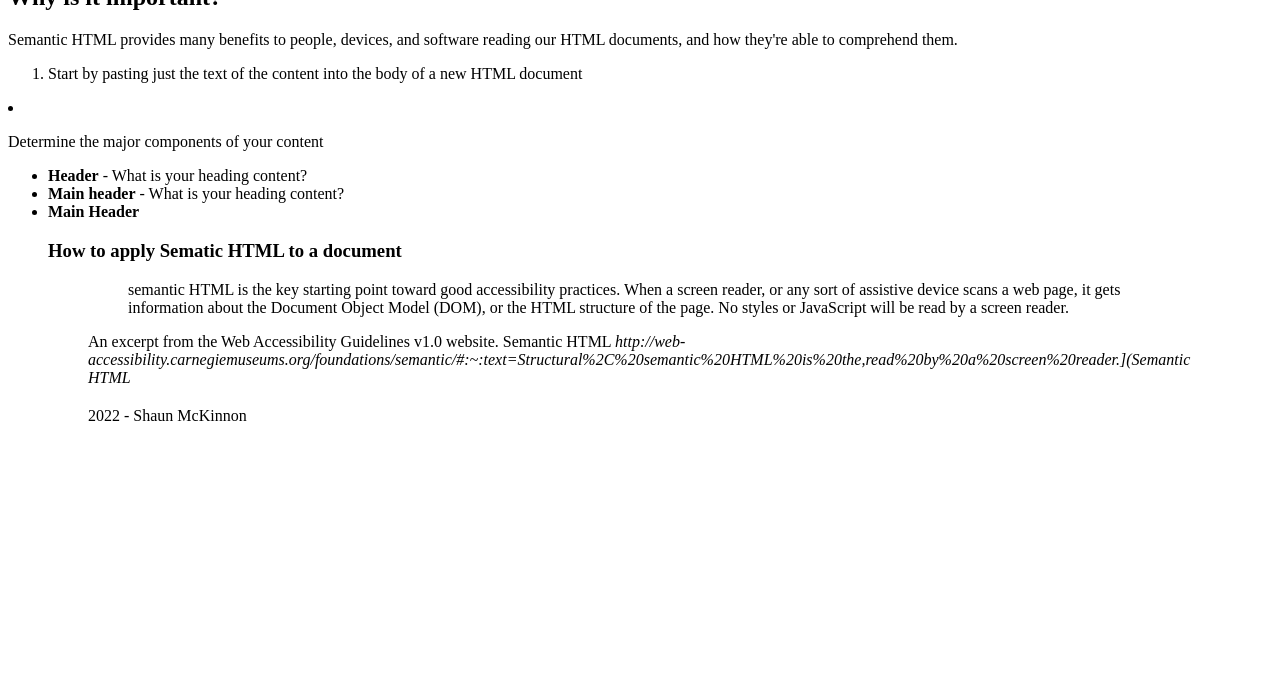
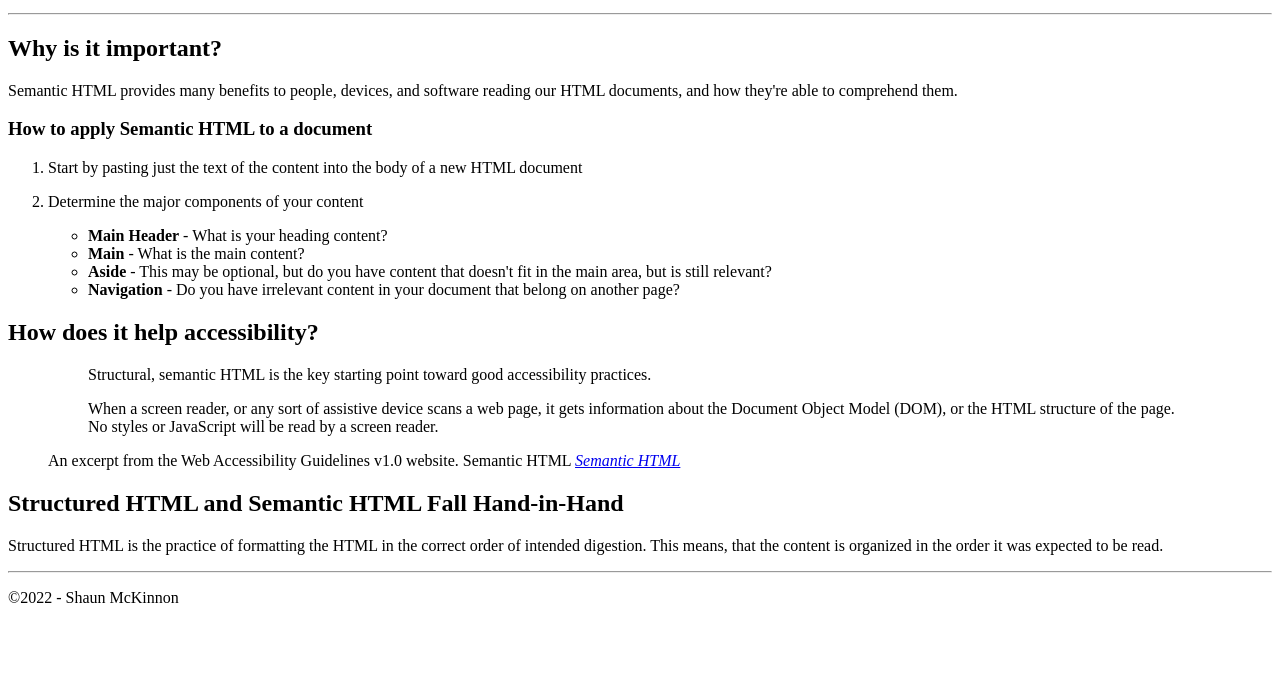
Before and after one commit to BradB87/comp-1002-lesson-02, a plain HTML site: page Index.html in a window 1280 px wide. Shown: the part 101-800 px from the top of the page. Drawn offline with Linux system fonts and the light colour scheme.

Commit message:
New Code upload

```diff
--- a/Index.html
+++ b/Index.html
@@ -1,70 +1,88 @@
 <!DOCTYPE html>
-<html>lang="en">
+<html lang="en">
+
 <head>
-<meta charset="UTF-8">
-meta <http-equiv=X-UA-"compatible" contenteditable="IE=edge"
-meta="viewport" content="width=device-width, inital-scale=1.0"
-<title>Home</title>
+  <meta charset="UTF-8">
+  <meta http-equiv="X-UA-Compatible" content="IE=edge">
+  <meta name="viewport" content="width=device-width, initial-scale=1.0">
+
+  <title>Home</title>
 </head>
-<h1></h1>
-<p>This website is intended to help inform interested parties about the importance of semantic HTML.
-</p>
-<h2> Why is it important?</h2>
-<p>Semantic HTML provides many benefits to people, devices, and software reading our HTML documents, and how they're able to comprehend them.
-</p>
-<ol><li>Start by pasting just the text of the content into the body of a new HTML document</li></ol>
-    <li><p>Determine the major components of your content</p>
-    <ul><li><strong> Header</strong> - What is your heading content?</li>
-        <li><strong>Main header</strong> - What is your heading content?</li>
-        <li><strong>Main Header</strong></li></li>
 
-        <h3>How to apply Sematic HTML to a document</h3>
-        <figure>
-            <blockquote>
-                semantic HTML is the key starting point toward good accessibility practices.
-            When a screen reader, or any sort of assistive device scans a web page, it gets information about the Document Object Model (DOM), or the HTML structure of the page. No styles or JavaScript will be read by a screen reader.</p>
+<body>
+  <header>
+    <h1>Semantic HTML</h1>
+    <p>This website is intended to help inform interested parties about the importance of semantic HTML.</p>
+  </header>
 
-        </blockquote>
-    <figcaption>
-     An excerpt from the Web Accessibility Guidelines v1.0 website. Semantic HTML
-    <cite>http://web-accessibility.carnegiemuseums.org/foundations/semantic/#:~:text=Structural%2C%20semantic%20HTML%20is%20the,read%20by%20a%20screen%20reader.](Semantic HTML</cite>
+  <hr>
 
-    </figcaption>
-    <aside><h2></h2></aside>
-    <footer><p><copyright>2022 - Shaun McKinnon</copyright></p></footer>
-        </figure>
-    </body>
-        <hr------------------------------------------------------------------------------------------------
+  <section>
+    <h2>Why is it important?</h2>
+    <p>Semantic HTML provides many benefits to people, devices, and software reading our HTML documents, and how they're
+      able to comprehend them.</p>
 
+    <h3>How to apply Semantic HTML to a document</h3>
+    <ol>
+      <li>Start by pasting just the text of the content into the body of a new HTML document</li>
+      <li>
+        <p>Determine the major components of your content</p>
+        <ul>
+          <li>
+            <strong>Main Header</strong> - What is your heading content?
+          </li>
+          <li>
+            <strong>Main</strong> - What is the main content?
+          </li>
+          <li>
+            <strong>Aside</strong> - This may be optional, but do you have content that doesn't fit in the main area,
+            but is still relevant?
+          </li>
+          <li>
+            <strong>Navigation</strong> - Do you have irrelevant content in your document that belong on another page?
+          </li>
+        </ul>
+      </li>
+    </ol>
+  </section>
 
-        -------------------------------------------------------------------------------------------------
+  <section>
+    <h2>How does it help accessibility?</h2>
 
+    <figure>
+      <blockquote>
+        <p>
+          Structural, semantic HTML is the key starting point toward good accessibility practices.
+        </p>
+        <p>
+          When a screen reader, or any sort of assistive device scans a web page, it gets information about the Document
+          Object Model (DOM), or the HTML structure of the page. No styles or JavaScript will be read by a screen
+          reader.
+        </p>
+      </blockquote>
+      <figcaption>
+        An excerpt from the Web Accessibility Guidelines v1.0 website. Semantic HTML
+        <cite>
+          <a
+            href="http://web-accessibility.carnegiemuseums.org/foundations/semantic/#:~:text=Structural%2C%20semantic%20HTML%20is%20the,read%20by%20a%20screen%20reader.">
+            Semantic HTML
+          </a>
+        </cite>
+      </figcaption>
+    </figure>
+  </section>
 
+  <aside>
+    <h2>Structured HTML and Semantic HTML Fall Hand-in-Hand</h2>
+    <p>Structured HTML is the practice of formatting the HTML in the correct order of intended digestion. This means,
+      that the content is organized in the order it was expected to be read.</p>
+  </aside>
 
+  <hr>
 
+  <footer>
+    <p>&copy;2022 - Shaun McKinnon</p>
+  </footer>
+</body>
 
------------------------------------------------------------------------------------------------
-
-
-
-
-    1.
-    2.
-        o
-        o
-        o	Aside - This may be optional, but do you have content that doesn't fit in the main area, but is still relevant?
-        o	Navigation - Do you have irrelevant content in your document that belong on another page?
-    3.	Once you determined the major components, determine if there are any sub-components
-        o	For the main header, what is your major title? Do you have any slogans, tags, or phrases you want to identify? Do you have a logo, an image, or an illustration you want to head your document?
-        o	For the main portion of your document, what is largest body of content that encapsulates an idea or concept? Does it break down into paragraphs? Does it need sub sections to break the content down even further. Do you need to organizational components such as figures, lists, or tables, or perhaps interactive components like forms?
-        o	The aside is intended for relevant content but that doesn't necessarily fit directly into the main idea. This can be broken down just like the main section; you can determine if you require headings, sub sections, organizational structures, or even interactive components
-        o	The navigation needs to be a collection of links, and how they're structured has been argued since the dawn of HTML 5. My personal preference is to use the nav tag and encapsulate a list of links pointing to content pieces that are not relevant to the current document
-    4.	Now that you have your sub components, review your content and see if any further semantic tweaking could help refine your content and provide more meaning
-        o	Do you have any content that requires emphasis?
-        o	Do you have quoted content, that needs citation?
-        o	Do you want to quote content that you have in the same document?
-        o	Do you want to stress the importance behind some content?
-
-How does it help accessibility?
-
--------------------------------------------------------------------------------------------------
+</html>
```
